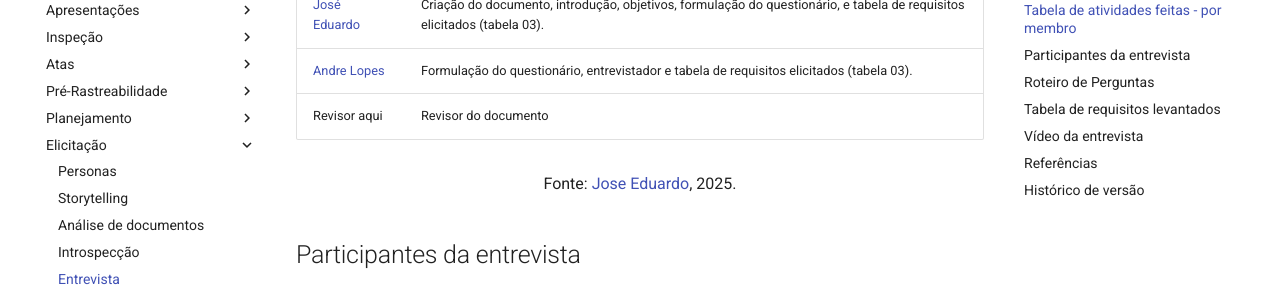
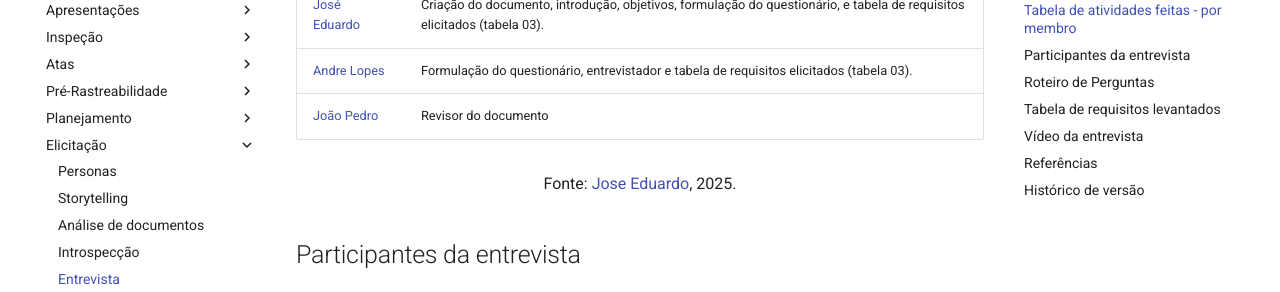
Before and after one commit to Requisitos-de-Software/2025.1-Meu-INSS, an MkDocs documentation site: the page built from docs/elicitacao/entrevista.md, in a window 1280 px wide and 900 px high, scrolled down 865 px. Shown: the part 152-444 px from the top of the window. Built offline with MkDocs 1.6.1 and Material for MkDocs 9.7.7, drawn with Linux system fonts in a browser that asks for light colours; comment, search, counter and statistics services are not loaded; some of the changed text lies outside the part shown.

Commit message:
add joão como revisor do pr

```diff
--- a/docs/elicitacao/entrevista.md
+++ b/docs/elicitacao/entrevista.md
@@ -24,7 +24,7 @@ No projeto em questão, a entrevista foi conduzida com usuários reais do sistem
 | -------------------------------------------------- | ----------------------------------------- |
 | [José Eduardo](https://github.com/jevprado)        | Criação do documento, introdução, objetivos, formulação do questionário, e tabela de requisitos elicitados (tabela 03).       |
 | [Andre Lopes](https://github.com/andrewslopes)     | Formulação do questionário, entrevistador e tabela de requisitos elicitados (tabela 03).         |
-| Revisor aqui     | Revisor do documento        |
+| [João Pedro](https://github.com/JpRodrigues2)      | Revisor do documento        |
 
 
 <font size="3"><p style="text-align: center">Fonte: [Jose Eduardo](https://github.com/jevprado), 2025.</p></font>
@@ -110,4 +110,4 @@ No projeto em questão, a entrevista foi conduzida com usuários reais do sistem
 ## Histórico de versão
 Versão |   Data  | Descrição | Autor(es) | Revisor(es)
 ------ | ---- | ------ | ---------- | ----------
-`1.0` | 20/06/2025 | Criação da pagina de entrevista | [André Lopes](https://github.com/andrewslopes) e [Jose Eduardo](https://github.com/jevprado) | revisor aqui |
+`1.0` | 20/06/2025 | Criação da pagina de entrevista | [André Lopes](https://github.com/andrewslopes) e [Jose Eduardo](https://github.com/jevprado) | [João Pedro](https://github.com/JpRodrigues2)  |
```
Also changed, not shown: docs/elicitacao/requisitos-elicitados.md (+1 -1 lines), docs/rastreabilidade/matriz-geral.md (+1 -1 lines), docs/rastreabilidade/pos-rastreabilidade.md (+1 -1 lines).
